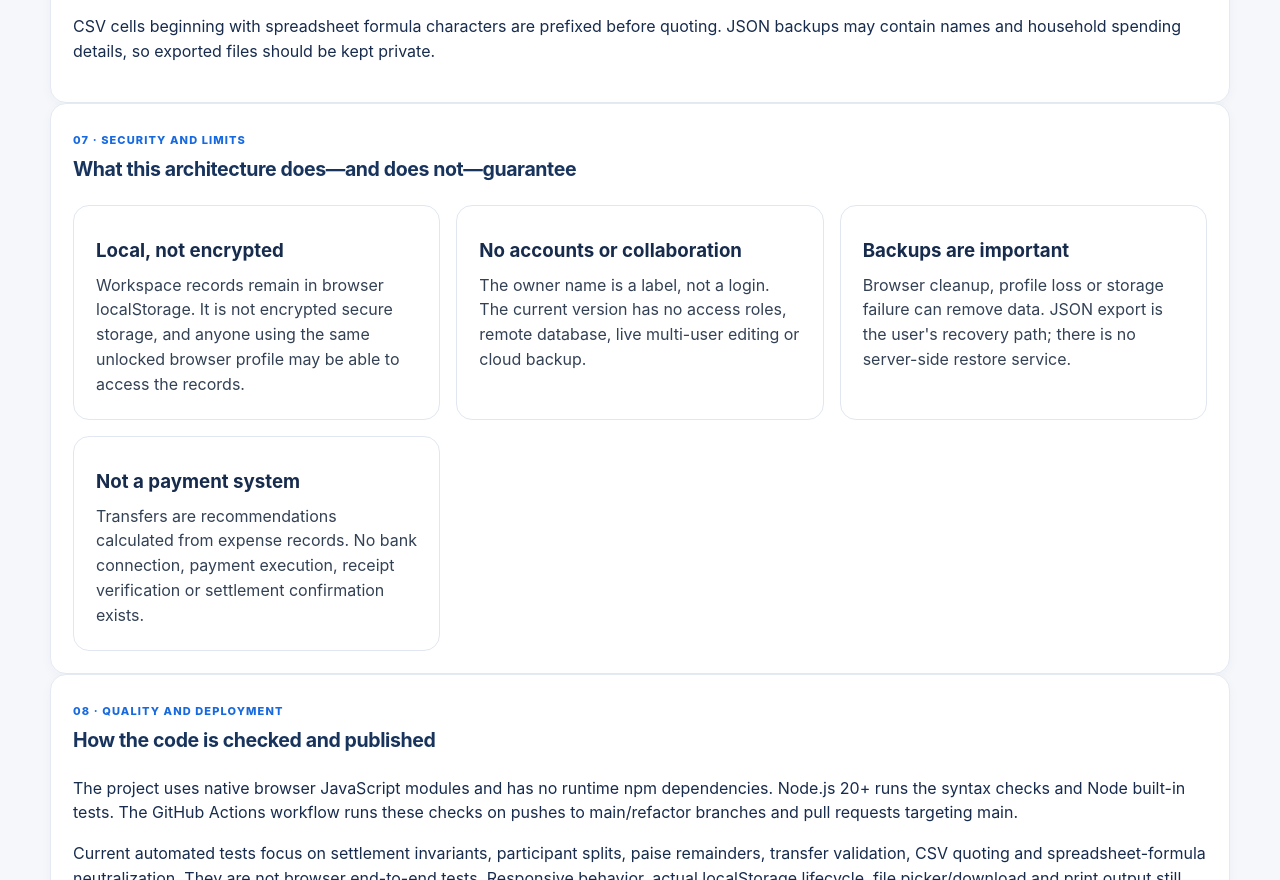
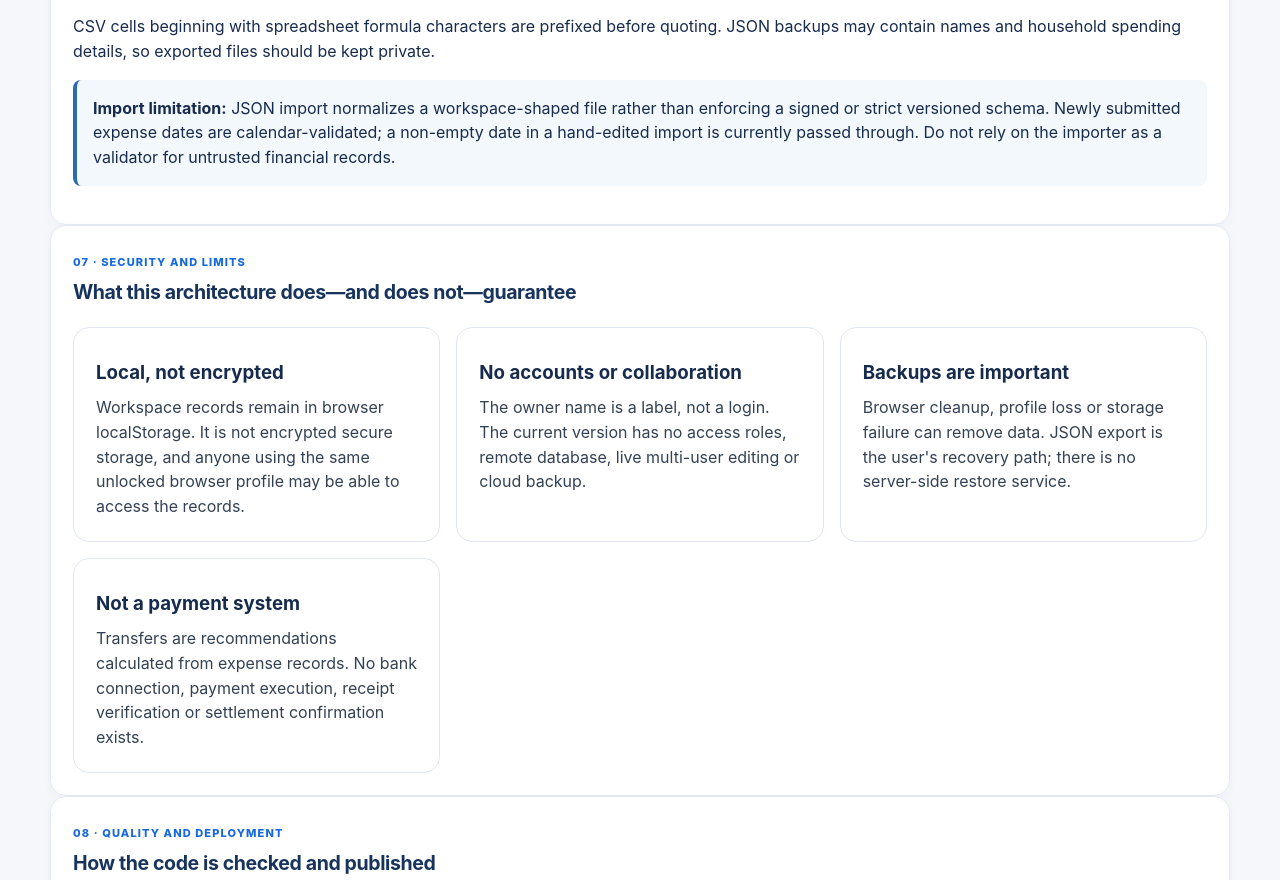
Before and after one commit to MYG-1107/Bachelor-Finance-Manager, a website: page developer.html in a window 1280 px wide. Shown: the part 4258-5138 px from the top of the page. Drawn offline with Linux system fonts and the light colour scheme.

Commit message:
docs: disclose JSON import validation boundary

```diff
--- a/developer.html
+++ b/developer.html
@@ -157,6 +157,7 @@
       </tbody>
     </table></div>
     <p>CSV cells beginning with spreadsheet formula characters are prefixed before quoting. JSON backups may contain names and household spending details, so exported files should be kept private.</p>
+    <p class="doc-note"><strong>Import limitation:</strong> JSON import normalizes a workspace-shaped file rather than enforcing a signed or strict versioned schema. Newly submitted expense dates are calendar-validated; a non-empty date in a hand-edited import is currently passed through. Do not rely on the importer as a validator for untrusted financial records.</p>
   </section>
 
   <section class="card">
```
